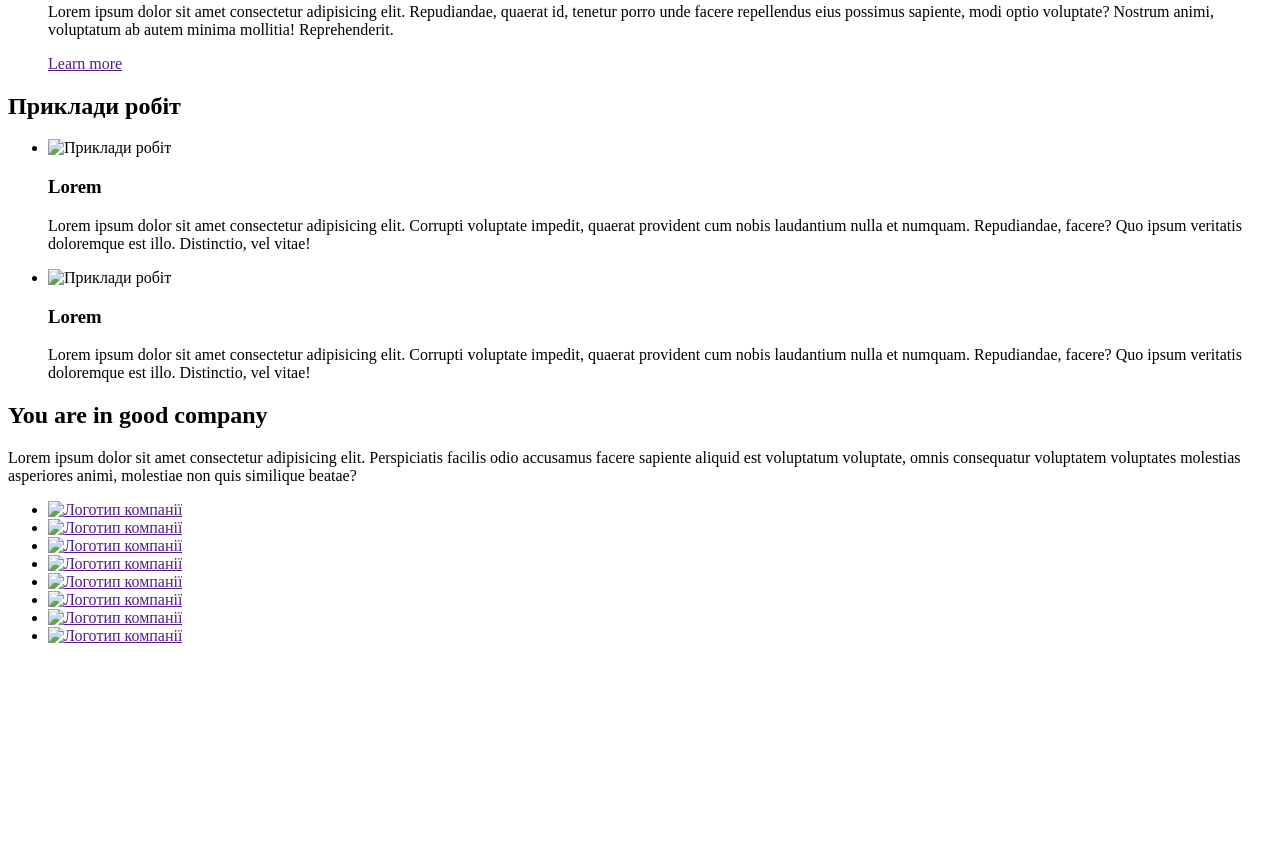
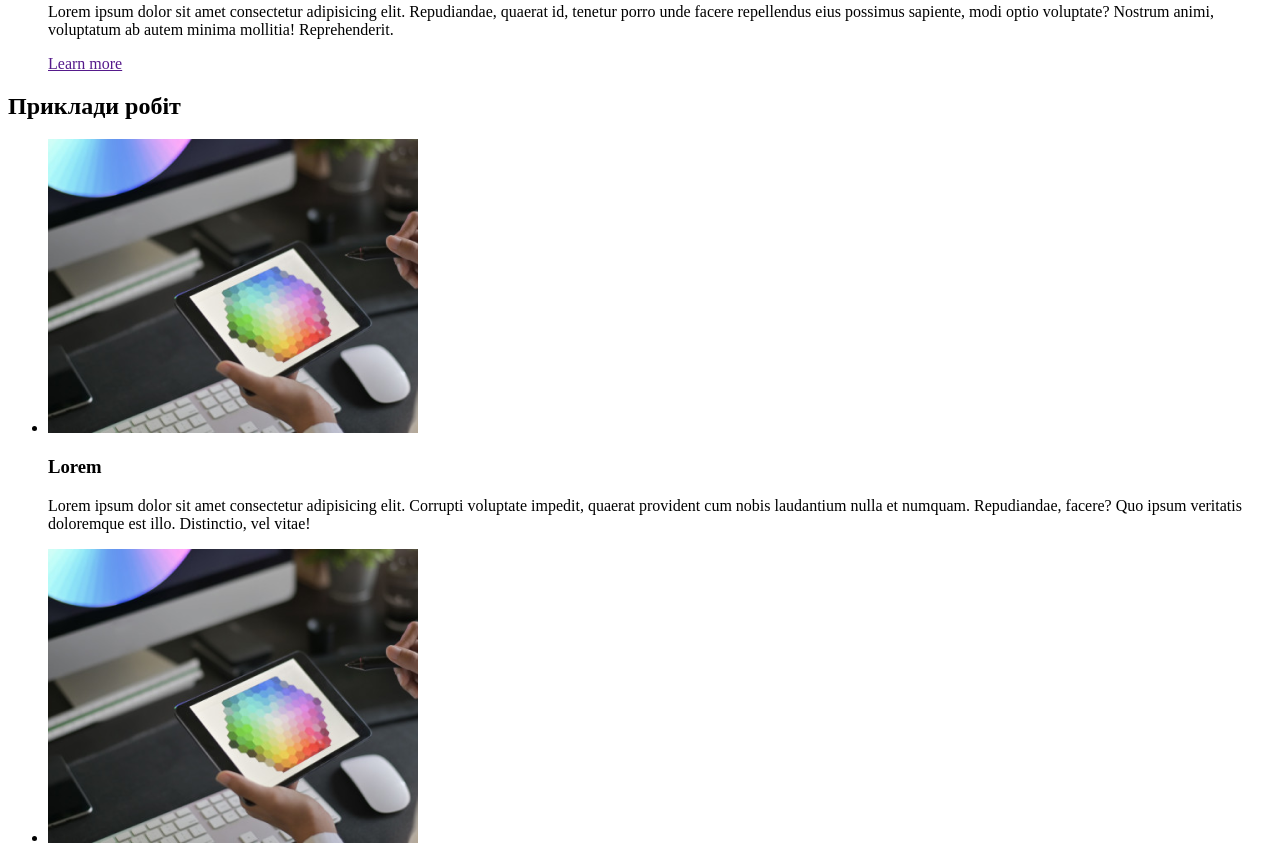
Before and after one commit to ZhenyaIlchenko/test, a plain HTML site: page index.html in a window 1280 px wide. Shown: the part 759-1605 px from the top of the page. Before the commit the page ends 1420 px from the top, so only its background shows below. Drawn offline with Linux system fonts and the light colour scheme.

Commit message:
додає правки

```diff
--- a/index.html
+++ b/index.html
@@ -76,12 +76,12 @@
 
         <ul>
             <li>
-                <img src="./image/img.png" alt="Приклади робіт" width="370">
+                <img src="./image/img.jpg" alt="Приклади робіт" width="370">
                 <h3>Lorem</h3>
                 <p>Lorem ipsum dolor sit amet consectetur adipisicing elit. Corrupti voluptate impedit, quaerat provident cum nobis laudantium nulla et numquam. Repudiandae, facere? Quo ipsum veritatis doloremque est illo. Distinctio, vel vitae!</p>
             </li>
             <li>
-                <img src="./image/img.png" alt="Приклади робіт" width="370">
+                <img src="./image/img.jpg" alt="Приклади робіт" width="370">
                 <h3>Lorem</h3>
                 <p>Lorem ipsum dolor sit amet consectetur adipisicing elit. Corrupti voluptate impedit, quaerat provident cum nobis
                     laudantium nulla et numquam. Repudiandae, facere? Quo ipsum veritatis doloremque est illo. Distinctio, vel
@@ -97,35 +97,35 @@
         <ul>
             <li>
                 <a href="">
-                    <img src="./image/img.png" alt="Логотип компанії" width="173"></a>
+                    <img src="./image/img.jpg" alt="Логотип компанії" width="173"></a>
             </li>
             <li>
                 <a href="">
-                    <img src="./image/img.png" alt="Логотип компанії" width="173"></a>
+                    <img src="./image/img.jpg" alt="Логотип компанії" width="173"></a>
             </li>
             <li>
                 <a href="">
-                    <img src="./image/img.png" alt="Логотип компанії" width="173"></a>
+                    <img src="./image/img.jpg" alt="Логотип компанії" width="173"></a>
             </li>
             <li>
                 <a href="">
-                    <img src="./image/img.png" alt="Логотип компанії" width="173"></a>
+                    <img src="./image/img.jpg" alt="Логотип компанії" width="173"></a>
             </li>
             <li>
                 <a href="">
-                    <img src="./image/img.png" alt="Логотип компанії" width="173"></a>
+                    <img src="./image/img.jpg" alt="Логотип компанії" width="173"></a>
             </li>
             <li>
                 <a href="">
-                    <img src="./image/img.png" alt="Логотип компанії" width="173"></a>
+                    <img src="./image/img.jpg" alt="Логотип компанії" width="173"></a>
             </li>
             <li>
                 <a href="">
-                    <img src="./image/img.png" alt="Логотип компанії" width="173"></a>
+                    <img src="./image/img.jpg" alt="Логотип компанії" width="173"></a>
             </li>
             <li>
                 <a href="">
-                    <img src="./image/img.png" alt="Логотип компанії" width="173"></a>
+                    <img src="./image/img.jpg" alt="Логотип компанії" width="173"></a>
             </li>
         </ul>
     </section>
```
